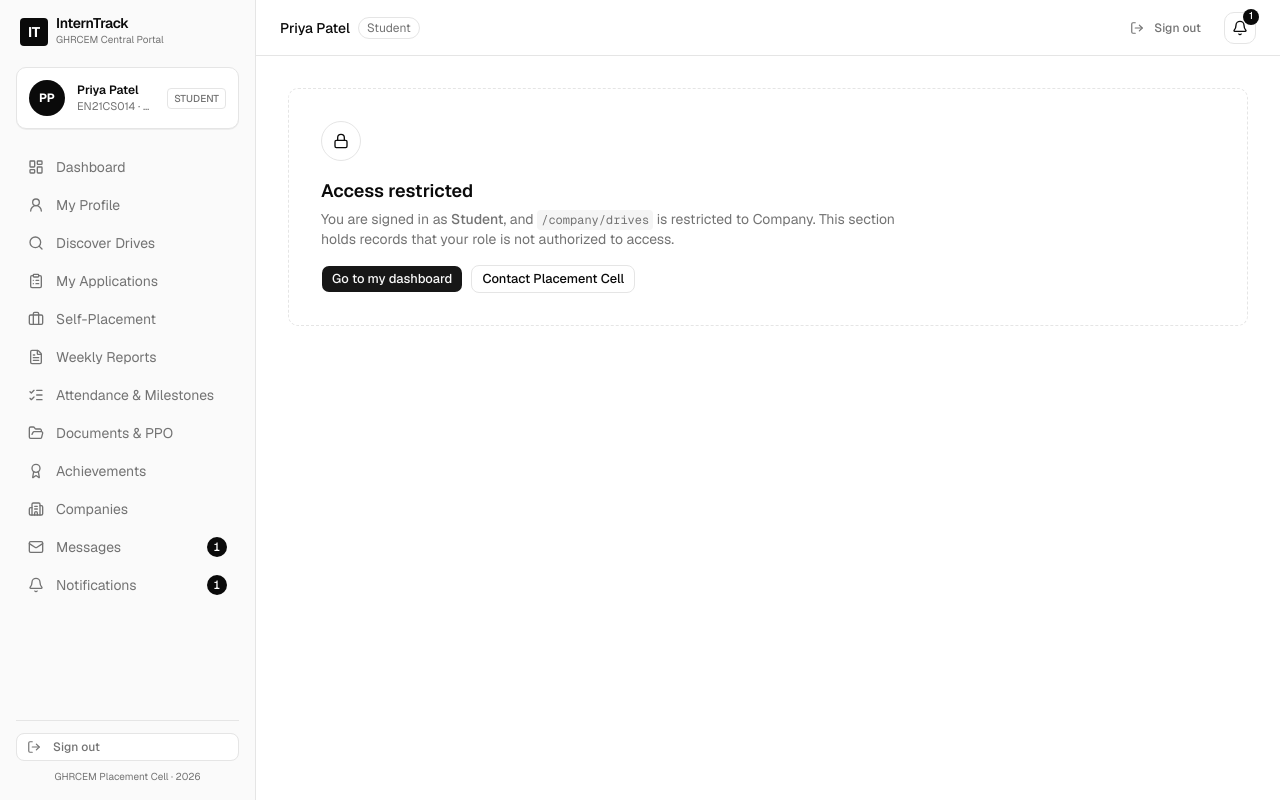
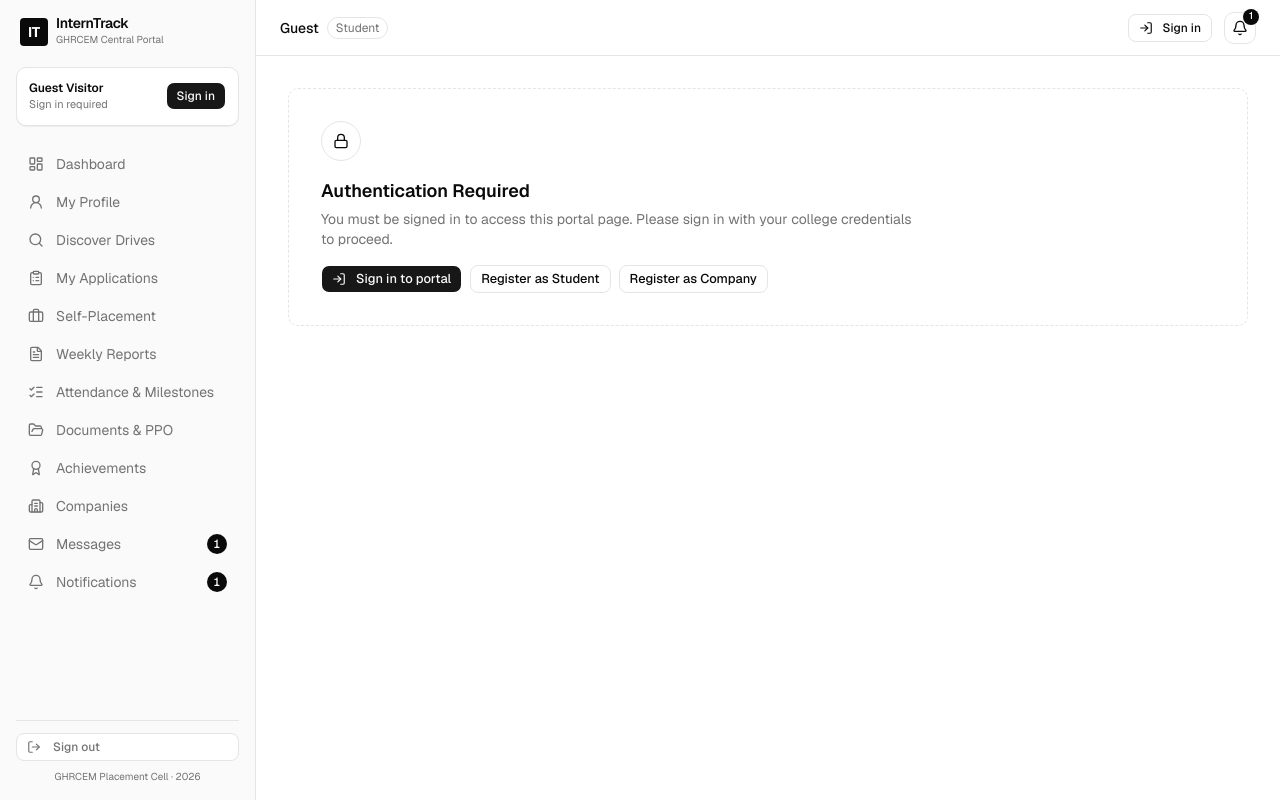
Before and after one commit to 23f3000434/internship-placement-portal, a Next.js app: page /company/drives in a window 1280 px wide. Built offline with nearby package versions, Linux system fonts and the light colour scheme.

Commit message:
feat: default to unauthenticated session, auto-redirect unauthenticated users to signin, clean guest state

```diff
--- a/components/portal/shell.tsx
+++ b/components/portal/shell.tsx
@@ -28,7 +28,7 @@ import {
   UserRound,
   Users,
 } from 'lucide-react'
-import { useState } from 'react'
+import { useState, useEffect } from 'react'
 import { Button } from '@/components/ui/button'
 import {
   Select,
@@ -239,6 +239,20 @@ function AuthRequired() {
 function UserProfileCard() {
   const { role, authSession, students, companies, actingStudentId, actingCompanyId } = usePortal()
 
+  if (!authSession) {
+    return (
+      <div className="flex items-center justify-between gap-2 rounded-lg border bg-card p-3 shadow-2xs">
+        <div className="min-w-0">
+          <p className="text-xs font-semibold text-foreground">Guest Visitor</p>
+          <p className="text-[11px] text-muted-foreground">Sign in required</p>
+        </div>
+        <Button size="sm" className="h-7 text-xs px-2.5" render={<Link href="/signin" />}>
+          Sign in
+        </Button>
+      </div>
+    )
+  }
+
   const s = students.find((x) => x.id === (authSession?.userId || actingStudentId))
   const c = companies.find((x) => x.id === (authSession?.userId || actingCompanyId))
 
@@ -321,14 +335,24 @@ function SidebarContent({ onNavigate }: { onNavigate?: () => void }) {
 }
 
 export function PortalShell({ children }: { children: React.ReactNode }) {
-  const { role, authSession, logout, notifications, students, companies, actingStudentId, actingCompanyId } = usePortal()
+  const { role, authSession, hydrated, logout, notifications, students, companies, actingStudentId, actingCompanyId } = usePortal()
   const [open, setOpen] = useState(false)
   const pathname = usePathname()
+  const router = useRouter()
   const unread = notifications.filter((n) => n.forRole === role && !n.read).length
   const permitted = allowedRoles(pathname).includes(role)
 
+  // When unauthenticated, redirect to sign-in page once hydrated
+  useEffect(() => {
+    if (hydrated && !authSession) {
+      router.push('/signin')
+    }
+  }, [hydrated, authSession, router])
+
   const personaName =
-    role === 'student'
+    !authSession
+      ? 'Guest'
+      : role === 'student'
         ? students.find((s) => s.id === actingStudentId)?.name
         : role === 'company'
           ? companies.find((c) => c.id === actingCompanyId)?.name
--- a/lib/store.tsx
+++ b/lib/store.tsx
@@ -114,6 +114,7 @@ export type StudentProfilePatch = Partial<
 >
 
 interface PortalState {
+  hydrated: boolean
   authSession: AuthSession | null
   login: (email: string, pass: string, targetRole?: Role) => { success: boolean; error?: string }
   quickLogin: (role: Role, personaId?: string) => void
@@ -202,16 +203,9 @@ export function PortalProvider({ children }: { children: React.ReactNode }) {
   const [role, setRole] = useState<Role>('student')
   const [actingStudentId, setActingStudentId] = useState('s2')
   const [actingCompanyId, setActingCompanyId] = useState('c1')
-  const actingFacultyId = 'f1'
+  const [actingFacultyId, setActingFacultyId] = useState('f1')
 
-  const [authSession, setAuthSession] = useState<AuthSession | null>(() => ({
-    userId: 's2',
-    name: 'Priya Patel',
-    email: 'priya.patel@college.edu',
-    role: 'student',
-    token: 'tok_demo_s2',
-    signedInAt: today(),
-  }))
+  const [authSession, setAuthSession] = useState<AuthSession | null>(null)
 
   const [students, setStudents] = useState(seedStudents)
   const [companies, setCompanies] = useState(seedCompanies)
@@ -1164,6 +1158,7 @@ export function PortalProvider({ children }: { children: React.ReactNode }) {
 
   const value = useMemo<PortalState>(
     () => ({
+      hydrated,
       authSession,
       login,
       quickLogin,
```
Lines whose indentation alone changed are shown as unchanged.
